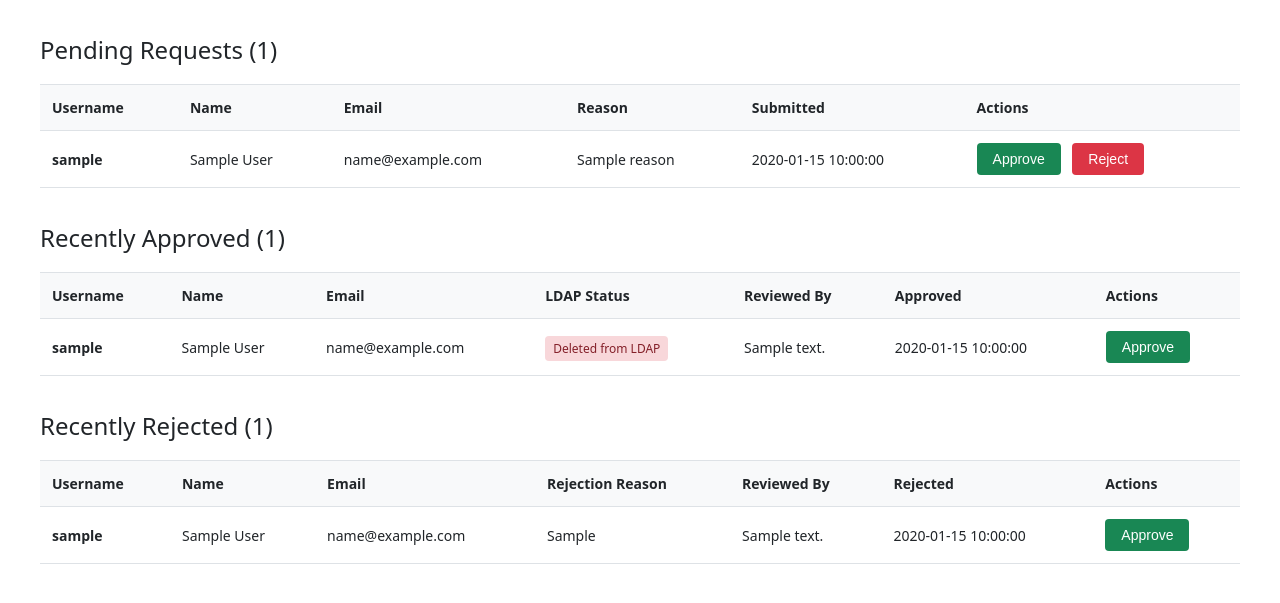
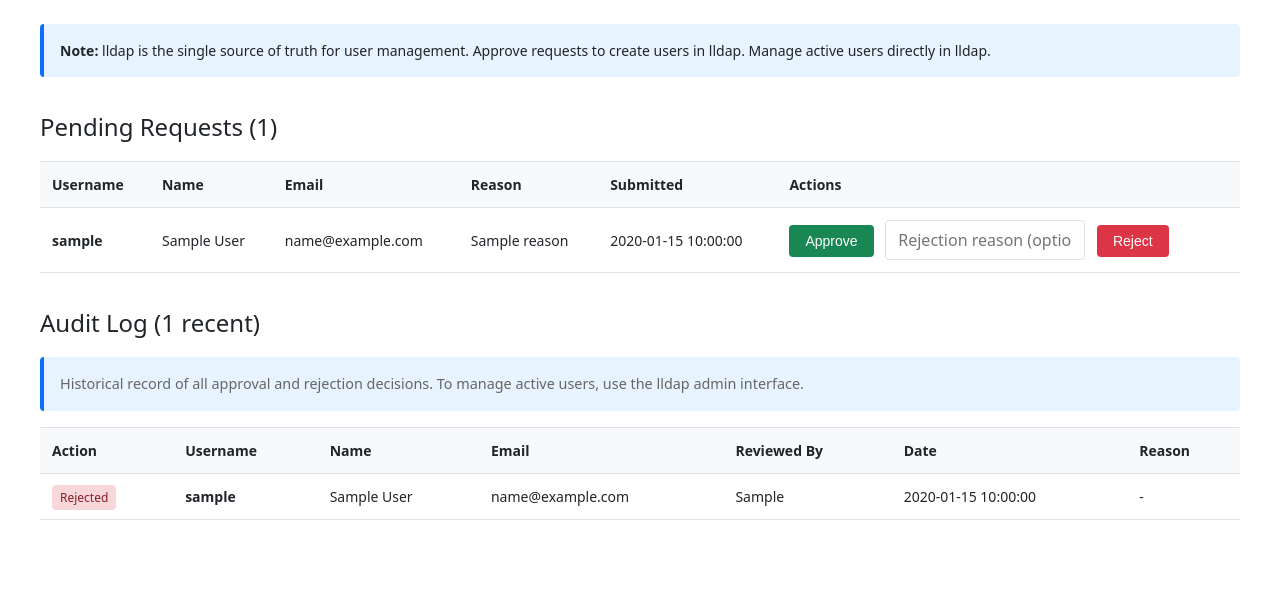
Before and after one commit to stemanfredi/org-stack, a FastAPI app: template registration/templates/admin.html in a window 1280 px wide. Shown: the part 101-704 px from the top of the page. Run offline with FastAPI, Linux system fonts and the light colour scheme; the template is opened without the code that fills it: most values are stand-ins (such as "Sample title", 1, 10 or a date in 2020).

Commit message:
simplify user auto provisioning workflow

```diff
--- a/registration/app.py
+++ b/registration/app.py
@@ -3,14 +3,13 @@
 User Self-Provisioning Service for org-stack
 
 Provides a public registration form and admin approval dashboard.
-Users submit registration requests which are stored in SQLite and require
-admin approval before accounts are created in lldap via GraphQL API.
+Approved users are automatically created in lldap.
 
-Architecture:
+Workflow:
 - Public registration form at /
 - Admin dashboard at /admin (protected by Authelia forward-auth)
-- Accounts created via lldap GraphQL API after approval
-- Email notifications sent to admin and user
+- Pending requests → Approve (creates in lldap) or Reject → Audit log
+- lldap is the single source of truth for all active users
 """
 
 import os
@@ -63,6 +62,7 @@ def get_db():
 
 def init_db(db: sqlite3.Connection):
     """Initialize database tables"""
+    # Pending registration requests
     db.execute('''
         CREATE TABLE IF NOT EXISTS registration_requests (
             id INTEGER PRIMARY KEY AUTOINCREMENT,
@@ -71,38 +71,32 @@ def init_db(db: sqlite3.Connection):
             first_name TEXT NOT NULL,
             last_name TEXT NOT NULL,
             reason TEXT,
-            status TEXT DEFAULT 'pending',
             created_at TIMESTAMP DEFAULT CURRENT_TIMESTAMP,
-            reviewed_at TIMESTAMP,
-            reviewed_by TEXT,
-            rejection_reason TEXT,
             ip_address TEXT,
             user_agent TEXT
         )
     ''')
 
+    # Historical audit log of all approved/rejected requests
     db.execute('''
         CREATE TABLE IF NOT EXISTS audit_log (
             id INTEGER PRIMARY KEY AUTOINCREMENT,
-            request_id INTEGER,
+            username TEXT NOT NULL,
+            email TEXT NOT NULL,
+            first_name TEXT NOT NULL,
+            last_name TEXT NOT NULL,
+            reason TEXT,
             action TEXT NOT NULL,
             performed_by TEXT,
-            timestamp TIMESTAMP DEFAULT CURRENT_TIMESTAMP,
-            details TEXT,
-            FOREIGN KEY (request_id) REFERENCES registration_requests(id)
+            rejection_reason TEXT,
+            ip_address TEXT,
+            user_agent TEXT,
+            created_at TIMESTAMP,
+            reviewed_at TIMESTAMP DEFAULT CURRENT_TIMESTAMP
         )
     ''')
 
     db.commit()
-
-def log_audit(request_id: int, action: str, performed_by: str, details: str = ''):
-    """Log action to audit trail"""
-    with get_db() as db:
-        db.execute(
-            'INSERT INTO audit_log (request_id, action, performed_by, details) VALUES (?, ?, ?, ?)',
-            (request_id, action, performed_by, details)
-        )
-        db.commit()
 
 # =============================================================================
 # lldap GraphQL Integration
@@ -131,35 +125,6 @@ async def lldap_login() -> str:
             return response.json().get('token')
         else:
             raise Exception(f'lldap login failed: {response.status_code} {response.text}')
-
-def check_user_exists_in_lldap(username: str) -> bool:
-    """Check if user exists in lldap via LDAP search"""
-    admin_password = get_lldap_admin_password()
-    admin_dn = f'uid={LLDAP_ADMIN_USER},ou=people,{LLDAP_BASE_DN}'
-
-    try:
-        result = subprocess.run(
-            [
-                'ldapsearch',
-                '-H', 'ldap://lldap:3890',
-                '-D', admin_dn,
-                '-w', admin_password,
-                '-b', LLDAP_BASE_DN,
-                '-x',
-                f'(uid={username})',
-                'uid',
-                '-LLL'
-            ],
-            capture_output=True,
-            text=True,
-            timeout=5
-        )
-
-        # If user exists, output will contain "uid: <username>"
-        return f'uid: {username}' in result.stdout
-    except Exception as e:
-        print(f'[ERROR] Failed to check user existence: {e}')
-        return False
 
 async def create_lldap_user(username: str, email: str, first_name: str, last_name: str) -> tuple[bool, str, str]:
     """
@@ -264,54 +229,6 @@ async def create_lldap_user(username: str, email: str, first_name: str, last_nam
 
     except Exception as e:
         return False, '', str(e)
-
-async def delete_lldap_user(username: str) -> tuple[bool, str]:
-    """
-    Delete user from lldap via GraphQL API
-    Returns: (success: bool, error: str)
-    """
-    try:
-        # Get admin JWT token
-        token = await lldap_login()
-
-        async with httpx.AsyncClient() as client:
-            # GraphQL mutation to delete user
-            mutation = '''
-            mutation DeleteUser($userId: String!) {
-                deleteUser(userId: $userId) {
-                    ok
-                }
-            }
-            '''
-
-            variables = {'userId': username}
-
-            print(f'[DEBUG] Deleting user {username} from lldap...')
-            response = await client.post(
-                f'{LLDAP_URL}/api/graphql',
-                json={'query': mutation, 'variables': variables},
-                headers={
-                    'Authorization': f'Bearer {token}',
-                    'Content-Type': 'application/json'
-                }
-            )
-
-            if response.status_code != 200:
-                error_msg = f'GraphQL request failed: {response.status_code} {response.text}'
-                print(f'[ERROR] {error_msg}')
-                return False, error_msg
-
-            result = response.json()
-            if 'errors' in result:
-                error_msg = result['errors'][0].get('message', 'Unknown error')
-                print(f'[ERROR] GraphQL error deleting user: {error_msg}')
-                return False, error_msg
-
-            print(f'[SUCCESS] User {username} deleted from lldap')
-            return True, ''
-
-    except Exception as e:
-        return False, str(e)
 
 # =============================================================================
 # Email Notifications
@@ -459,9 +376,6 @@ async def register_submit(
             )
             db.commit()
 
-            request_id = db.execute('SELECT last_insert_rowid()').fetchone()[0]
-            log_audit(request_id, 'CREATED', 'system', f'Registration request submitted from {request.client.host}')
-
             # Notify admin
             if ADMIN_EMAIL:
                 notify_admin_new_request(username, email, reason)
@@ -480,48 +394,33 @@ async def register_submit(
 @app.get('/admin', response_class=HTMLResponse)
 async def admin_dashboard(request: Request):
     """
-    Admin dashboard - shows pending registration requests
-
-    Protected by Authelia forward-auth at proxy level.
-    Authenticated username available in Remote-User header.
+    Admin dashboard - shows pending requests and audit log
+    Protected by Authelia forward-auth at proxy level
     """
     admin_user = request.headers.get('Remote-User', 'unknown')
 
     with get_db() as db:
-        # Get all requests grouped by status
         pending = db.execute(
-            'SELECT * FROM registration_requests WHERE status = "pending" ORDER BY created_at DESC'
+            'SELECT * FROM registration_requests ORDER BY created_at DESC'
         ).fetchall()
 
-        approved = db.execute(
-            'SELECT * FROM registration_requests WHERE status = "approved" ORDER BY reviewed_at DESC LIMIT 20'
+        audit_log = db.execute(
+            'SELECT * FROM audit_log ORDER BY reviewed_at DESC LIMIT 50'
         ).fetchall()
-
-        rejected = db.execute(
-            'SELECT * FROM registration_requests WHERE status = "rejected" ORDER BY reviewed_at DESC LIMIT 20'
-        ).fetchall()
-
-    # Check lldap existence for approved users
-    approved_with_status = []
-    for user in approved:
-        user_dict = dict(user)
-        user_dict['exists_in_lldap'] = check_user_exists_in_lldap(user['username'])
-        approved_with_status.append(user_dict)
 
     return templates.TemplateResponse(
         'admin.html',
         {
             'request': request,
             'pending': pending,
-            'approved': approved_with_status,
-            'rejected': rejected,
+            'audit_log': audit_log,
             'admin_user': admin_user
         }
     )
 
 @app.post('/admin/approve/{request_id}')
 async def approve_request(request_id: int, request: Request):
-    """Approve registration request and create user in lldap"""
+    """Approve request: create user in lldap, move to audit log"""
     admin_user = request.headers.get('Remote-User', 'unknown')
 
     with get_db() as db:
@@ -529,9 +428,6 @@ async def approve_request(request_id: int, request: Request):
 
         if not req:
             raise HTTPException(status_code=404, detail='Request not found')
-
-        if req['status'] != 'pending':
-            return RedirectResponse(url='/admin', status_code=303)
 
         # Create user in lldap with generated password
         success, password, error = await create_lldap_user(
@@ -542,29 +438,32 @@ async def approve_request(request_id: int, request: Request):
         )
 
         if success:
-            # Update database
+            # Move to audit log
             db.execute(
-                '''UPDATE registration_requests
-                   SET status = 'approved', reviewed_at = ?, reviewed_by = ?
-                   WHERE id = ?''',
-                (datetime.now(), admin_user, request_id)
+                '''INSERT INTO audit_log
+                   (username, email, first_name, last_name, reason, action, performed_by,
+                    ip_address, user_agent, created_at)
+                   VALUES (?, ?, ?, ?, ?, 'APPROVED', ?, ?, ?, ?)''',
+                (req['username'], req['email'], req['first_name'], req['last_name'],
+                 req['reason'], admin_user, req['ip_address'], req['user_agent'], req['created_at'])
             )
+
+            # Remove from pending queue
+            db.execute('DELETE FROM registration_requests WHERE id = ?', (request_id,))
             db.commit()
 
-            log_audit(request_id, 'APPROVED', admin_user, 'User created in lldap')
             print(f'[SUCCESS] User {req["username"]} approved and created in lldap by {admin_user}')
 
             # Notify user
             notify_user_approved(req['email'], req['username'], password)
         else:
-            log_audit(request_id, 'APPROVE_FAILED', admin_user, f'Error: {error}')
             print(f'[ERROR] Failed to create user {req["username"]}: {error}')
 
     return RedirectResponse(url='/admin', status_code=303)
 
 @app.post('/admin/reject/{request_id}')
 async def reject_request(request_id: int, request: Request, reason: str = Form(default='No reason provided')):
-    """Reject registration request"""
+    """Reject request: move to audit log with reason"""
     admin_user = request.headers.get('Remote-User', 'unknown')
 
     with get_db() as db:
@@ -573,116 +472,24 @@ async def reject_request(request_id: int, request: Request, reason: str = Form(d
         if not req:
             raise HTTPException(status_code=404, detail='Request not found')
 
-        if req['status'] != 'pending':
-            return RedirectResponse(url='/admin', status_code=303)
+        # Move to audit log
+        db.execute(
+            '''INSERT INTO audit_log
+               (username, email, first_name, last_name, reason, action, performed_by,
+                rejection_reason, ip_address, user_agent, created_at)
+               VALUES (?, ?, ?, ?, ?, 'REJECTED', ?, ?, ?, ?, ?)''',
+            (req['username'], req['email'], req['first_name'], req['last_name'],
+             req['reason'], admin_user, reason, req['ip_address'], req['user_agent'], req['created_at'])
+        )
 
-        # Update database
-        db.execute(
-            '''UPDATE registration_requests
-               SET status = 'rejected', reviewed_at = ?, reviewed_by = ?, rejection_reason = ?
-               WHERE id = ?''',
-            (datetime.now(), admin_user, reason, request_id)
-        )
+        # Remove from pending queue
+        db.execute('DELETE FROM registration_requests WHERE id = ?', (request_id,))
         db.commit()
 
-        log_audit(request_id, 'REJECTED', admin_user, f'Reason: {reason}')
+        print(f'[INFO] User {req["username"]} rejected by {admin_user}: {reason}')
 
         # Notify user
         notify_user_rejected(req['email'], req['username'], reason)
-
-    return RedirectResponse(url='/admin', status_code=303)
-
-@app.post('/admin/move-to-rejected/{request_id}')
-async def move_to_rejected(request_id: int, request: Request):
-    """Move approved user to rejected and delete from lldap if exists"""
-    admin_user = request.headers.get('Remote-User', 'unknown')
-
-    with get_db() as db:
-        req = db.execute('SELECT * FROM registration_requests WHERE id = ?', (request_id,)).fetchone()
-
-        if not req:
-            raise HTTPException(status_code=404, detail='Request not found')
-
-        if req['status'] != 'approved':
-            return RedirectResponse(url='/admin', status_code=303)
-
-        # Check if user exists in LDAP before trying to delete
-        deleted = False
-        if check_user_exists_in_lldap(req['username']):
-            # Delete user from lldap
-            success, error = await delete_lldap_user(req['username'])
-            if success:
-                deleted = True
-                print(f'[SUCCESS] User {req["username"]} deleted from lldap')
-            else:
-                print(f'[WARNING] Failed to delete user {req["username"]} from lldap: {error}')
-        else:
-            print(f'[INFO] User {req["username"]} not found in lldap, skipping deletion')
-
-        # Update database
-        db.execute(
-            '''UPDATE registration_requests
-               SET status = 'rejected', reviewed_at = ?, reviewed_by = ?, rejection_reason = ?
-               WHERE id = ?''',
-            (datetime.now(), admin_user, 'Rejected by admin', request_id)
-        )
-        db.commit()
-
-        log_audit(request_id, 'MOVED_TO_REJECTED', admin_user,
-                  f'User moved from approved to rejected, deleted from lldap: {deleted}')
-
-    return RedirectResponse(url='/admin', status_code=303)
-
-@app.post('/admin/re-approve/{request_id}')
-async def re_approve_request(request_id: int, request: Request):
-    """Re-approve rejected user or recreate deleted approved user in lldap"""
-    admin_user = request.headers.get('Remote-User', 'unknown')
-
-    with get_db() as db:
-        req = db.execute('SELECT * FROM registration_requests WHERE id = ?', (request_id,)).fetchone()
-
-        if not req:
-            raise HTTPException(status_code=404, detail='Request not found')
-
-        # Works for both rejected users and approved users deleted from LDAP
-        if req['status'] not in ('rejected', 'approved'):
-            return RedirectResponse(url='/admin', status_code=303)
-
-        # Check if user already exists in LDAP (skip if already exists)
-        if check_user_exists_in_lldap(req['username']):
-            print(f'[INFO] User {req["username"]} already exists in lldap, skipping creation')
-            return RedirectResponse(url='/admin', status_code=303)
-
-        # Create user in lldap with new generated password
-        success, password, error = await create_lldap_user(
-            req['username'],
-            req['email'],
-            req['first_name'],
-            req['last_name']
-        )
-
-        if success:
-            # Update database only if currently rejected
-            if req['status'] == 'rejected':
-                db.execute(
-                    '''UPDATE registration_requests
-                       SET status = 'approved', reviewed_at = ?, reviewed_by = ?, rejection_reason = NULL
-                       WHERE id = ?''',
-                    (datetime.now(), admin_user, request_id)
-                )
-                db.commit()
-                log_audit(request_id, 'RE_APPROVED', admin_user, 'User re-approved and created in lldap')
-                print(f'[SUCCESS] User {req["username"]} re-approved and created in lldap by {admin_user}')
-            else:
-                # Already approved, just recreating in LDAP
-                log_audit(request_id, 'RECREATED_IN_LDAP', admin_user, 'User recreated in lldap after external deletion')
-                print(f'[SUCCESS] User {req["username"]} recreated in lldap by {admin_user}')
-
-            # Notify user with their new password
-            notify_user_approved(req['email'], req['username'], password)
-        else:
-            log_audit(request_id, 'CREATE_FAILED', admin_user, f'Error: {error}')
-            print(f'[ERROR] Failed to create user {req["username"]}: {error}')
 
     return RedirectResponse(url='/admin', status_code=303)
 
--- a/registration/templates/admin.html
+++ b/registration/templates/admin.html
@@ -7,6 +7,11 @@
     <h1>Registration Requests</h1>
     <div class="user-info">Logged in as: <strong>{{ admin_user }}</strong></div>
 </div>
+
+<p class="info-text">
+    <strong>Note:</strong> lldap is the single source of truth for user management.
+    Approve requests to create users in lldap. Manage active users directly in lldap.
+</p>
 
 <h2>Pending Requests ({{ pending|length }})</h2>
 {% if pending %}
@@ -31,10 +36,14 @@
             <td>{{ req.created_at[:19] }}</td>
             <td>
                 <form method="post" action="/admin/approve/{{ req.id }}" style="display: inline; margin-right: 0.5rem;">
-                    <button type="submit" class="btn-success">Approve</button>
+                    <button type="submit" class="btn-success"
+                            onclick="return confirm('Approve this user and create account in lldap?')">
+                        Approve
+                    </button>
                 </form>
                 <form method="post" action="/admin/reject/{{ req.id }}" style="display: inline;">
-                    <input type="hidden" name="reason" value="Request denied by administrator">
+                    <input type="text" name="reason" placeholder="Rejection reason (optional)"
+                           style="width: 200px; margin-right: 0.5rem;">
                     <button type="submit" class="btn-danger"
                             onclick="return confirm('Reject this request?')">
                         Reject
@@ -49,50 +58,45 @@
 <div class="empty-state">No pending requests</div>
 {% endif %}
 
-<h2>Recently Approved ({{ approved|length }})</h2>
-{% if approved %}
+<h2>Audit Log ({{ audit_log|length }} recent)</h2>
+<p class="info-text" style="font-size: 0.9rem; color: #666;">
+    Historical record of all approval and rejection decisions.
+    To manage active users, use the lldap admin interface.
+</p>
+
+{% if audit_log %}
 <table>
     <thead>
         <tr>
+            <th>Action</th>
             <th>Username</th>
             <th>Name</th>
             <th>Email</th>
-            <th>LDAP Status</th>
             <th>Reviewed By</th>
-            <th>Approved</th>
-            <th>Actions</th>
+            <th>Date</th>
+            <th>Reason</th>
         </tr>
     </thead>
     <tbody>
-        {% for req in approved %}
+        {% for entry in audit_log %}
         <tr>
-            <td><strong>{{ req.username }}</strong></td>
-            <td>{{ req.first_name }} {{ req.last_name }}</td>
-            <td>{{ req.email }}</td>
             <td>
-                {% if req.exists_in_lldap %}
-                <span class="badge badge-success">Active ✓</span>
+                {% if entry.action == 'APPROVED' %}
+                <span class="badge badge-success">Approved</span>
                 {% else %}
-                <span class="badge badge-danger">Deleted from LDAP</span>
+                <span class="badge badge-danger">Rejected</span>
                 {% endif %}
             </td>
-            <td>{{ req.reviewed_by }}</td>
-            <td>{{ req.reviewed_at[:19] }}</td>
+            <td><strong>{{ entry.username }}</strong></td>
+            <td>{{ entry.first_name }} {{ entry.last_name }}</td>
+            <td>{{ entry.email }}</td>
+            <td>{{ entry.performed_by }}</td>
+            <td>{{ entry.reviewed_at[:19] }}</td>
             <td>
-                {% if req.exists_in_lldap %}
-                <form method="post" action="/admin/move-to-rejected/{{ req.id }}" style="display: inline;">
-                    <button type="submit" class="btn-danger"
-                            onclick="return confirm('Reject this user?')">
-                        Reject
-                    </button>
-                </form>
+                {% if entry.action == 'REJECTED' %}
+                {{ entry.rejection_reason or '-' }}
                 {% else %}
-                <form method="post" action="/admin/re-approve/{{ req.id }}" style="display: inline;">
-                    <button type="submit" class="btn-success"
-                            onclick="return confirm('Recreate user in LDAP?')">
-                        Approve
-                    </button>
-                </form>
+                -
                 {% endif %}
             </td>
         </tr>
@@ -100,45 +104,6 @@
     </tbody>
 </table>
 {% else %}
-<div class="empty-state">No approved requests yet</div>
-{% endif %}
-
-<h2>Recently Rejected ({{ rejected|length }})</h2>
-{% if rejected %}
-<table>
-    <thead>
-        <tr>
-            <th>Username</th>
-            <th>Name</th>
-            <th>Email</th>
-            <th>Rejection Reason</th>
-            <th>Reviewed By</th>
-            <th>Rejected</th>
-            <th>Actions</th>
-        </tr>
-    </thead>
-    <tbody>
-        {% for req in rejected %}
-        <tr>
-            <td><strong>{{ req.username }}</strong></td>
-            <td>{{ req.first_name }} {{ req.last_name }}</td>
-            <td>{{ req.email }}</td>
-            <td>{{ req.rejection_reason or '-' }}</td>
-            <td>{{ req.reviewed_by }}</td>
-            <td>{{ req.reviewed_at[:19] }}</td>
-            <td>
-                <form method="post" action="/admin/re-approve/{{ req.id }}" style="display: inline;">
-                    <button type="submit" class="btn-success"
-                            onclick="return confirm('Approve this user?')">
-                        Approve
-                    </button>
-                </form>
-            </td>
-        </tr>
-        {% endfor %}
-    </tbody>
-</table>
-{% else %}
-<div class="empty-state">No rejected requests yet</div>
+<div class="empty-state">No audit log entries yet</div>
 {% endif %}
 {% endblock %}
--- a/registration/templates/base.html
+++ b/registration/templates/base.html
@@ -218,6 +218,15 @@
             color: var(--text-secondary);
         }
 
+        .info-text {
+            padding: 1rem;
+            margin-bottom: 1rem;
+            background: #e7f3ff;
+            border-left: 4px solid var(--primary-color);
+            border-radius: 0.25rem;
+            font-size: 0.875rem;
+        }
+
         @media (max-width: 768px) {
             body {
                 padding: 10px;
```
Also changed, not shown: ARCHITECTURE.md (+47 -153 lines), README.md.
